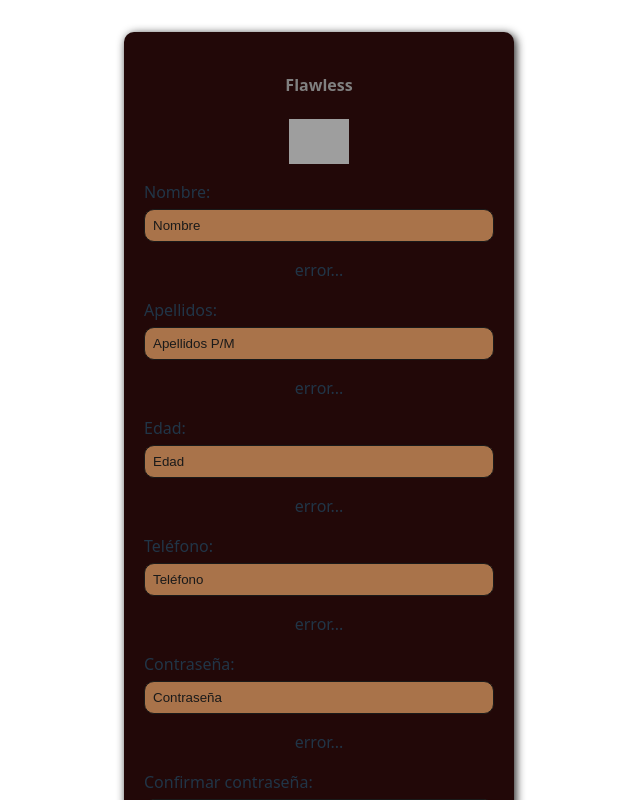
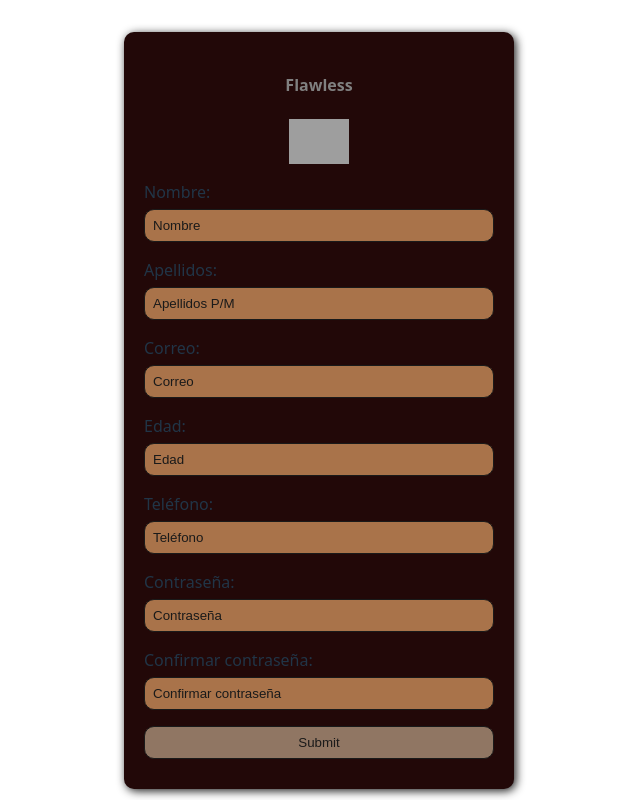
Before and after one commit to philarvz/register-login-yup-flawless, a React (Vite) app: page / in a window 1280 px wide. Shown: the top 800 px of the page, without its empty margins (321-961 px from the left). Built offline with nearby package versions, Linux system fonts and the light colour scheme; grey boxes are pictures that could not be loaded.

Commit message:
[ADD] validaciones del formulario

```diff
--- a/package.json
+++ b/package.json
@@ -10,9 +10,12 @@
     "preview": "vite preview"
   },
   "dependencies": {
+    "@hookform/resolvers": "^4.1.3",
     "react": "^19.0.0",
     "react-dom": "^19.0.0",
-    "react-router-dom": "^7.3.0"
+    "react-hook-form": "^7.54.2",
+    "react-router-dom": "^7.3.0",
+    "yup": "^1.6.1"
   },
   "devDependencies": {
     "@eslint/js": "^9.21.0",
--- a/src/modules/formRegistro/screens/FormRegistro.jsx
+++ b/src/modules/formRegistro/screens/FormRegistro.jsx
@@ -1,7 +1,33 @@
-import React from 'react'
+import React,{useState} from 'react'
 import '../../../../src/index.css'
+import { useForm } from 'react-hook-form'
+import * as yup from 'yup'
+import { yupResolver } from '@hookform/resolvers/yup'
+import { useNavigate } from 'react-router-dom'
 
 export default function FormRegistro() {
+  const navigate = useNavigate();
+  const schema =yup.object().shape({
+    name: yup.string().required("El nombre es requerido"),
+    lastname: yup.string().required("Los apellidos son requeridos"),
+    email:yup.string().required("El email es requerido").email("Ingresa un correo válido"),
+    age: yup.number().typeError("Debes ingresar un número válido para la edad").integer("La edad debe ser un número entero").required("La edad es requerida"),
+    phoneNumber:yup.string().length(10, "El número de teléfono debe tener 10 dígitos").required("El número de teléfono es requerido"),
+    password:yup.string().min(8, "La contraseña debe tener al menos 8 caracteres").required("La contraseña es requerida"),
+    confirmPassword:yup.string().oneOf([yup.ref("password")], "Las contraseñas deben coincidir").required("La confirmación de contraseña es requerida")
+})
+
+  const {register,handleSubmit, formState:{errors}} = useForm({
+    resolver: yupResolver(schema)
+  });
+
+  function onSubmit(data){
+    navigate('/login'), {
+      state: { email : data?.email, password: data?.password }
+    }
+
+  }
+
   return (
     <>
     <div className='container'>
@@ -11,25 +37,28 @@ export default function FormRegistro() {
         alt="flawless"
         style={{width:60, marginBottom:10}}
       />
-      <form >
+      <form  onSubmit={handleSubmit(onSubmit)}>
          <label>Nombre:</label>
-          <input className='input' type="text" placeholder='Nombre' />
-          <p>error...</p>
+          <input className='input' type="text" placeholder='Nombre' {...register("name")} />
+          <p>{errors.name?.message}</p>
           <label>Apellidos:</label>
-          <input className='input' type="text" placeholder='Apellidos P/M' />
-          <p>error...</p>
+          <input className='input' type="text" placeholder='Apellidos P/M' {...register("lastname")}  />
+          <p>{errors.lastname?.message}</p>
+          <label>Correo:</label>
+          <input className='input' type="text" placeholder='Correo' {...register("email")} />
+          <p>{errors.email?.message}</p>
           <label>Edad:</label>
-          <input className='input' type="number" placeholder='Edad' />
-          <p>error...</p>
+          <input className='input' type="number" placeholder='Edad' {...register("age")} />
+          <p>{errors.age?.message}</p>
           <label>Teléfono:</label>
-          <input className='input' type="text" placeholder='Teléfono' />
-          <p>error...</p>
+          <input className='input' type="text" placeholder='Teléfono' {...register("phoneNumber")} />
+          <p>{errors.phoneNumber?.message}</p>
           <label>Contraseña:</label>
-          <input className='input' type="password" placeholder='Contraseña'  />
-          <p>error...</p>
+          <input className='input' type="password" placeholder='Contraseña'  {...register("password")} />
+          <p>{errors.password?.message}</p>
           <label>Confirmar contraseña:</label>
-          <input className='input' type="password" placeholder='Confirmar contraseña' />
-          <p>error...</p>
+          <input className='input' type="password" placeholder='Confirmar contraseña' {...register("confirmPassword")} />
+          <p>{errors.confirmPassword?.message}</p>
          <input className='input'  style={{ backgroundColor: 'rgb(144, 118, 99)', marginBottom:10 }}  type="submit" />
       </form>
   </div>
```
Also changed, not shown: 1 other file (tests, documents, lock files or other folders).
